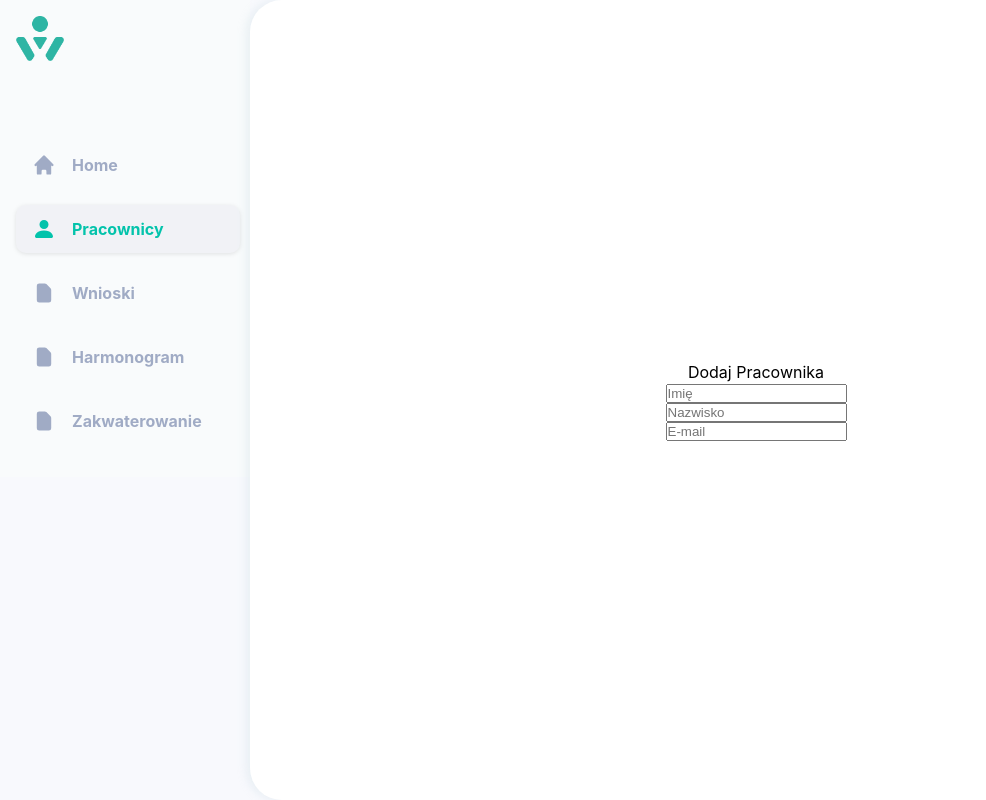
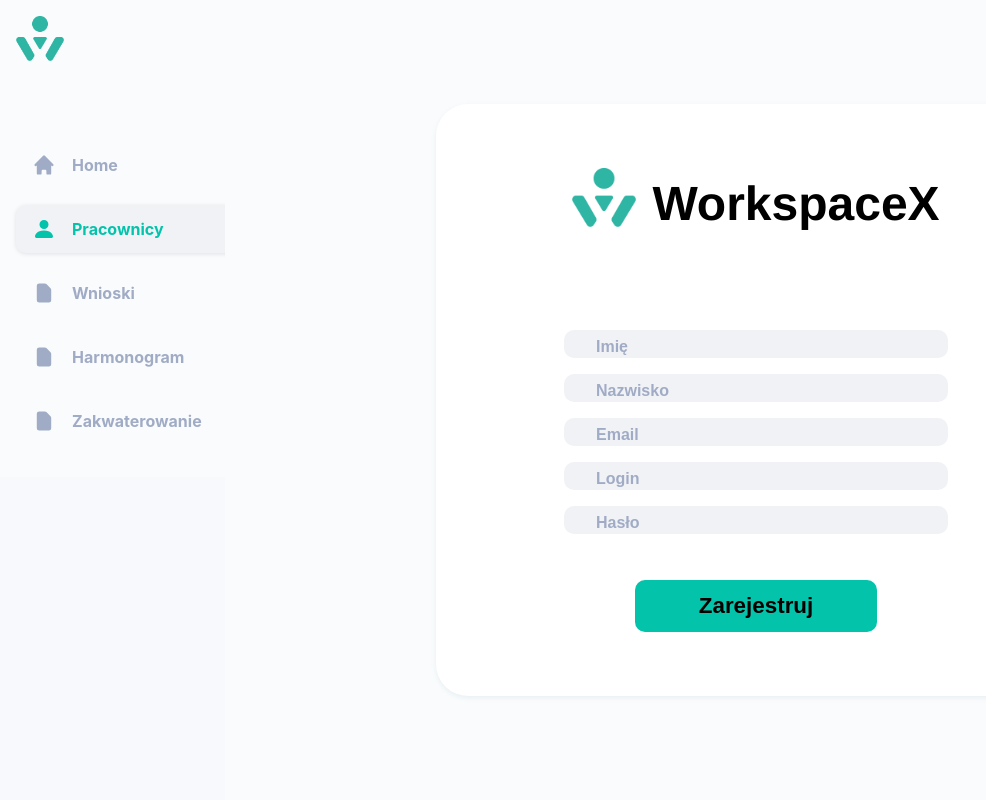
Before and after one commit to barttob/System_HR-WoskspaceX, a React (Vite) app in the folder client/: page /pracownicy/dodaj in a window 1280 px wide. Shown: the whole page, without its empty margins (0-986 px from the left). Built offline with nearby package versions, Linux system fonts and the light colour scheme.

Commit message:
Dodawanie pracownika1

```diff
--- a/client/src/pages/home/Home.css
+++ b/client/src/pages/home/Home.css
@@ -2,6 +2,10 @@
 }
 
 .loginButton button {
+  position: absolute;
+  top: 10px;
+  right: 10px;
+  margin: 0;
   background: #03c3ab;
   border: none;
   color: #000000;
--- /dev/null
+++ b/client/src/pages/pracownicy/DodajPracownika.css
@@ -0,0 +1,88 @@
+.register {
+    min-height: 100vh;
+    min-width: 83vw;
+    background: #f9fbfc;
+    display: flex;
+    align-items: center;
+    justify-content: center;
+    font-family: Helvetica;
+    font-weight: bold;
+  }
+
+  .register__window {
+    background: #ffffff;
+    width: 40rem;
+    height: 37rem;
+    border-radius: 2rem;
+    display: flex;
+    flex-direction: column;
+    padding: 4rem;
+    justify-content: space-between;
+    align-items: center;
+    box-shadow: 0px 2px 4px rgba(187, 210, 221, 0.25);
+  }
+
+  .logo__window__header {
+    font-size: 3rem;
+    display: flex;
+    justify-content: space-evenly;
+  }
+
+  .logo__window__header img {
+    width: 4rem;
+    height: max-content;
+  }
+
+  .logo__window__header span {
+    margin-left: 1rem;
+  }
+
+  .logo__window__inputs {
+    display: flex;
+    flex-direction: column;
+    align-items: center;
+    justify-content: space-between;
+    height: 160px;
+    color: #000000;
+    font-size: 1rem;
+    font-weight: 700;
+  }
+
+  .logo__window__inputs input {
+    width: 24rem;
+    background: #f1f2f6;
+    border: none;
+    border-radius: 10px;
+    height: 3rem;
+    color: #000000;
+    font-size: 1.5rem;
+    font-weight: 700;
+    padding: 0 2rem;
+    /* box-shadow: 0px 2px 4px rgba(187, 210, 221, 0.25); */
+    margin-bottom: 1rem;
+  }
+
+  .logo__window__inputs input::placeholder {
+    color: #a0abc5;
+    font-size: 1rem;
+    font-weight: 700;
+    /* padding-left: 2rem; */
+  }
+
+  .logo__window__inputs input:focus {
+    color: #000000;
+    font-size: 1rem;
+    font-weight: 700;
+    padding-left: 2rem;
+  }
+
+  .logo__window__buttons button {
+    background: #03c3ab;
+    border: none;
+    color: #000000;
+    font-weight: bold;
+    font-size: 1.4rem;
+    border-radius: 10px;
+    padding: 0.8rem 4rem;
+    cursor: pointer;
+  }
--- a/client/src/pages/pracownicy/DodajPracownika.jsx
+++ b/client/src/pages/pracownicy/DodajPracownika.jsx
@@ -1,14 +1,76 @@
 import React from "react";
+import { useState } from "react";
+import Axios from "axios";
+import { useNavigate } from "react-router-dom";
+import "./DodajPracownika.css";
 
 const DodajPracownika = () => {
+  /*
   return (
-    <div className="pracownicy">
+    <div className="input_reg_pracownicy">
       Dodaj Pracownika
       <input type="text" placeholder="Imię"></input>
       <input type="text" placeholder="Nazwisko"></input>
       <input type="text" placeholder="E-mail"></input>
+      <input type="text" placeholder="Login"></input>
+      <input type="text" placeholder="Hasło"></input>
+      <div className="logo__window__buttons">
+          <button >Zarejestruj</button>
+      </div>
     </div>
   );
+  */
+  return (
+    <div className="register">
+      <div className="register__window">
+        <div className="logo__window__header">
+          <img src="../logo.png" alt="logo" />
+          <span>WorkspaceX</span>
+        </div>
+        <div className="logo__window__inputs">
+          <input
+            type="text"
+            placeholder="Imię"
+            onChange={(e) => {
+              setFirst_Name(e.target.value);
+            }}
+          />
+          <input
+            type="text"
+            placeholder="Nazwisko"
+            onChange={(e) => {
+              setLast_Name(e.target.value);
+            }}
+          />
+          <input
+            type="text"
+            placeholder="Email"
+            onChange={(e) => {
+              setEmail(e.target.value);
+            }}
+          />
+          <input
+            type="text"
+            placeholder="Login"
+            onChange={(e) => {
+              setLogin(e.target.value);
+            }}
+          />
+          <input
+            type="password"
+            placeholder="Hasło"
+            onChange={(e) => {
+              setPassword(e.target.value);
+            }}
+          />
+        </div>
+        <div className="logo__window__buttons">
+          <button>Zarejestruj</button>
+        </div>
+      </div>
+    </div>
+  );
+
 };
 
 export default DodajPracownika;
```
